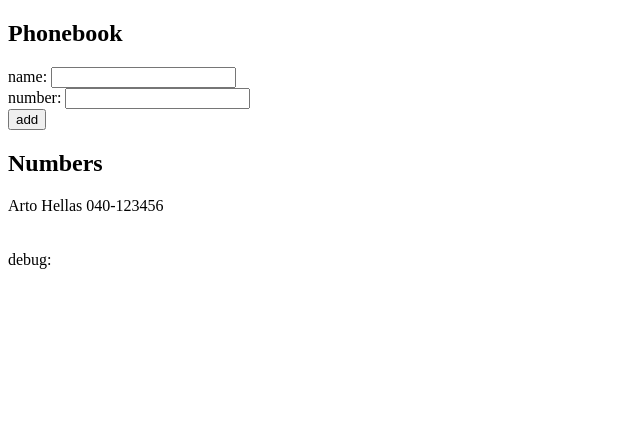
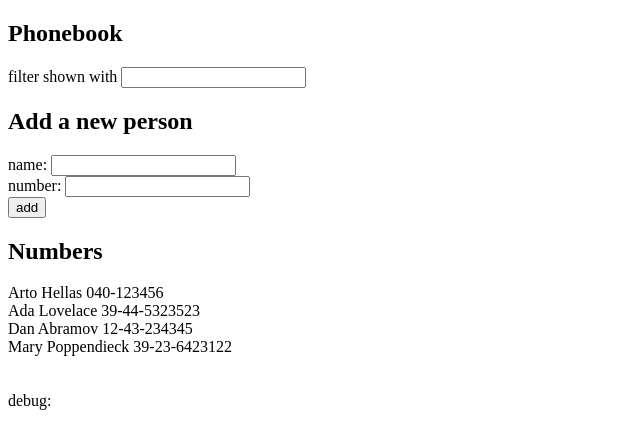
Before and after one commit to matsvw/fullstack-open, a React (Vite) app in the folder part_2/: page / in a window 1280 px wide. Shown: the top 448 px of the page, without its empty margins (0-640 px from the left). Built offline with nearby package versions, Linux system fonts and the light colour scheme.

Commit message:
Exercise 2.9

```diff
--- a/part_2/src/App.jsx
+++ b/part_2/src/App.jsx
@@ -2,8 +2,12 @@
 
 const App = () => {
   const [persons, setPersons] = useState([
-    { name: 'Arto Hellas', number: '040-123456' },
+    { name: 'Arto Hellas', number: '040-123456', id: 1 },
+    { name: 'Ada Lovelace', number: '39-44-5323523', id: 2 },
+    { name: 'Dan Abramov', number: '12-43-234345', id: 3 },
+    { name: 'Mary Poppendieck', number: '39-23-6423122', id: 4 }
   ])
+  const [filter,setFilter] = useState('')
   const [newPerson, setNewPerson] = useState({name: '', number: ''})
 
   const handleNameChange = (event) => {
@@ -24,9 +28,17 @@
     setNewPerson({ name: '', number: '' })
   }
 
+  const filerList = (event) => {
+    setFilter(event.target.value.toLowerCase())
+  }
+
   return (
     <div>
       <h2>Phonebook</h2>
+      <div>
+        filter shown with <input onChange={filerList}/>
+      </div>
+      <h2>Add a new person</h2>
       <form>
         <div>
           name: <input value={newPerson.name} onChange={handleNameChange} />
@@ -39,7 +51,7 @@
         </div>
       </form>
       <h2>Numbers</h2>
-      {persons.map((person, index) =>
+      {persons.filter(person => person.name.toLowerCase().includes(filter)).map((person, index) =>
         <div key={`${person.name}_${index}`}>{person.name} {person.number}</div>
       )}
       <br />
```
